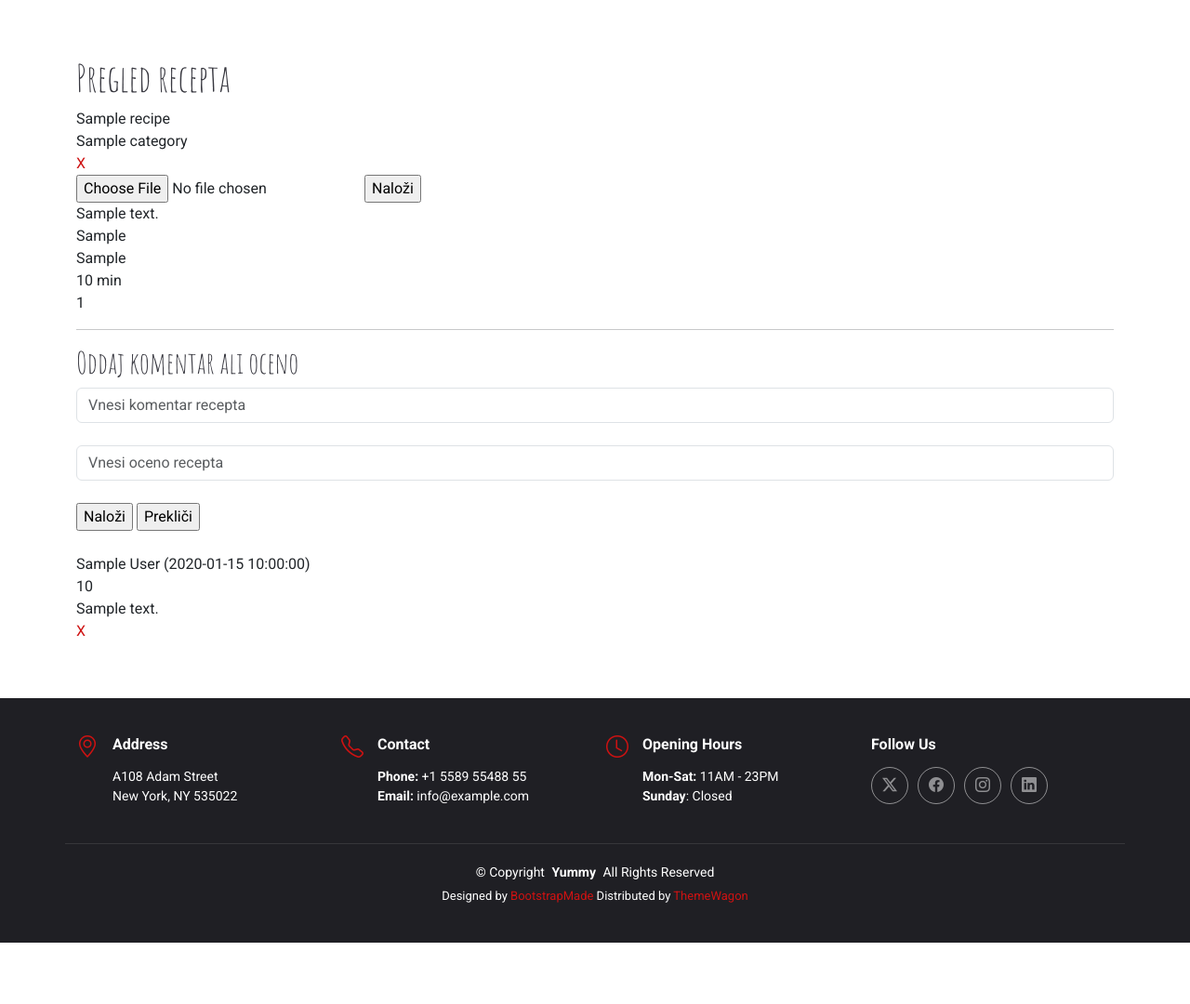
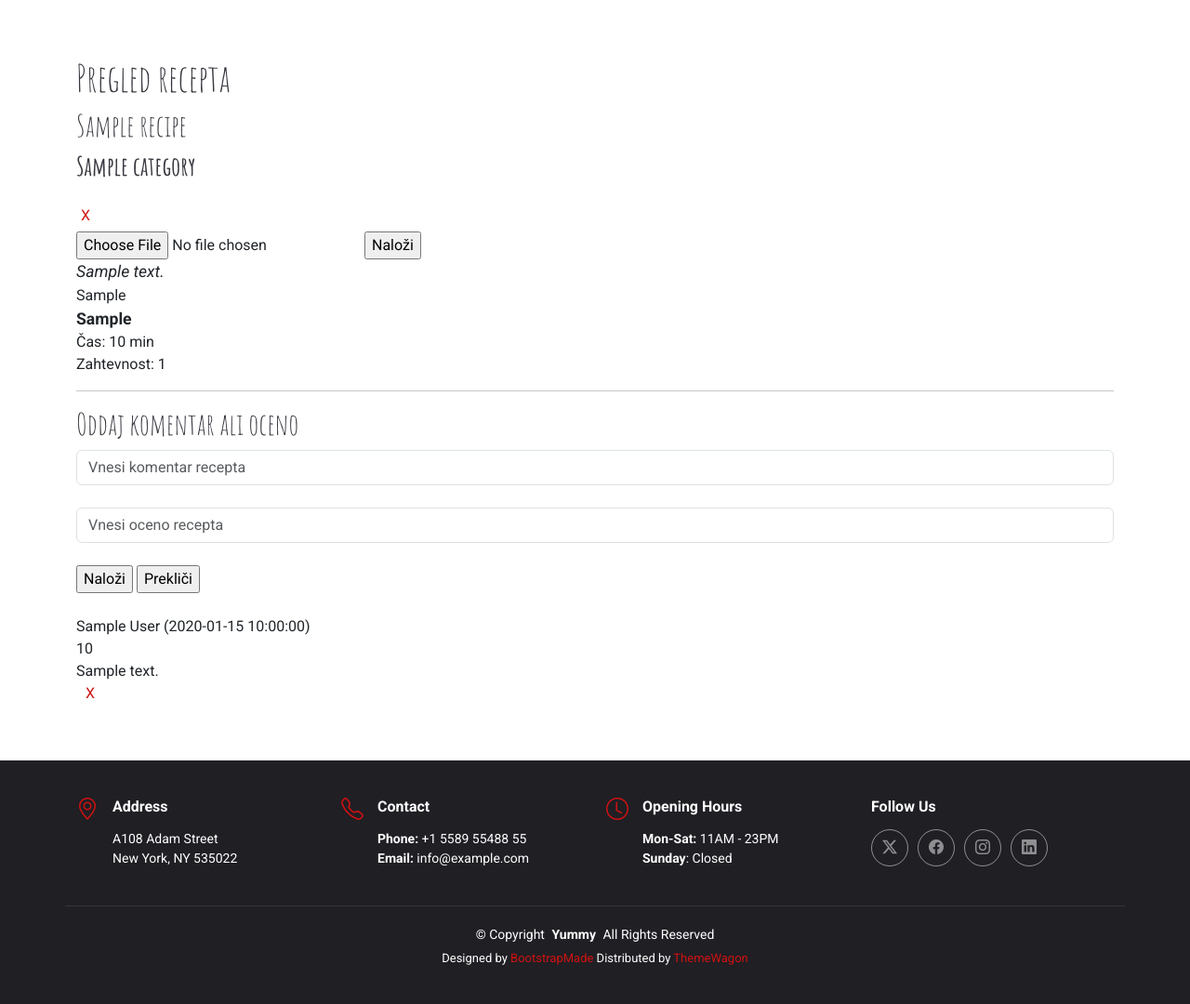
Before and after one commit to islammusicscv/recepti, a PHP site: page /recipe.php?id=1 in a window 1280 px wide. Shown: the part 93-1173 px from the top of the page at 93% size. Before the commit the page ends 1107 px from the top, so only its background shows below. Run offline with PHP 8.4, Linux system fonts and the light colour scheme; the visitor is signed in with stand-in values (Sample User, id 1); tables that the repository leaves empty hold one stand-in row (values such as "Sample post").

Commit message:
css posodobitve

```diff
--- a/recipe.php
+++ b/recipe.php
@@ -15,9 +15,9 @@ $row = $stmt->fetch();
 
 <h1>Pregled recepta</h1>
 
-<div id="recpet">
-    <div id="ime_recepta"><?php echo $row['title'];?></div>
-    <div id="kategorija"><?php echo $row['category'];?></div>
+<div id="recept">
+    <h2><?php echo $row['title'];?></h2>
+    <h3><?php echo $row['category'];?></h3>
     <div id="slike">
         <?php
             $sql = "SELECT * FROM images WHERE recipe_id = ? ORDER BY date_add";
@@ -26,7 +26,7 @@ $row = $stmt->fetch();
 
             while ($image = $stmt->fetch()) {
                 echo '<div class="slika">';
-                echo '<img src="'.$image['url'].'" alt="" width="100px"/>';
+                echo '<img src="'.$image['url'].'" alt=""/>';
                 if ($row['user_id'] == $_SESSION['user_id']) {
                     echo '<a href="image_delete.php?id='.$image['id'].'" onclick="return confirm(\'Prepričan?\')">X</a>';
                 }
@@ -34,19 +34,25 @@ $row = $stmt->fetch();
             }
         ?>
     </div>
+    <?php
+        if ($row['user_id'] == $_SESSION['user_id']) {
+    ?>
     <form action="recipe_image_upload.php" method="post" enctype="multipart/form-data">
         <input type="hidden" name="id" value="<?php echo $id; ?>" />
         <input type="file" name="fileToUpload" required="required" placeholder="Naloži sliko recepta" />
         <input type="submit" name="submit" value="Naloži" />
     </form>
+    <?php
+        }
+    ?>
     <div id="opis_recepta"><?php echo $row['description'];?></div>
     <div id="podrobnosti">
         <div id="postopek"><?php echo $row['proceedings'];?></div>
         <div id="sestavine"><?php echo $row['ingredients'];?></div>
     </div>
     <div id="trajanje">
-        <div id="cas"><?php echo $row['duration'];?> min</div>
-        <div id="zahtevnost"><?php echo $row['level'];?></div>
+        <div id="cas">Čas: <?php echo $row['duration'];?> min</div>
+        <div id="zahtevnost">Zahtevnost: <?php echo $row['level'];?></div>
     </div>
 </div>
 <hr />
--- a/style.css
+++ b/style.css
@@ -19,3 +19,64 @@
     background-color: #ffc107;
     color: black;
 }
+
+
+div.recept {
+    /*border-style: solid;
+    border-color: black;
+    border-width: medium;*/
+
+    width: 28%;
+    float: left;
+    margin: 5px;
+}
+
+div.recept img {
+    width: 100%;
+}
+
+div.podrobnosti {
+    /*border-style: solid;
+    border-color: green;
+    border-width: medium;*/
+
+    display: inline-block;
+    width: 70%;
+
+    padding-left: 10px;
+}
+
+div.akcija {
+    /*border-style: solid;
+    border-color: red;
+    border-width: medium;*/
+
+    display: inline-block;
+    width: 25%;
+}
+
+div.akcija a {
+    margin: 0 10px;
+}
+
+
+.slika {
+
+    display: inline-block;
+    margin: 5px;
+    width: 32%;
+}
+
+.slika img {
+    width: 100%;
+}
+
+#opis_recepta {
+    font-style: italic;
+    font-size: 1.1em;
+}
+
+#sestavine  {
+    font-weight: bold;
+    font-size: 1.1em;
+}
```
Also changed, not shown: recipes.php (+18 -7 lines).
